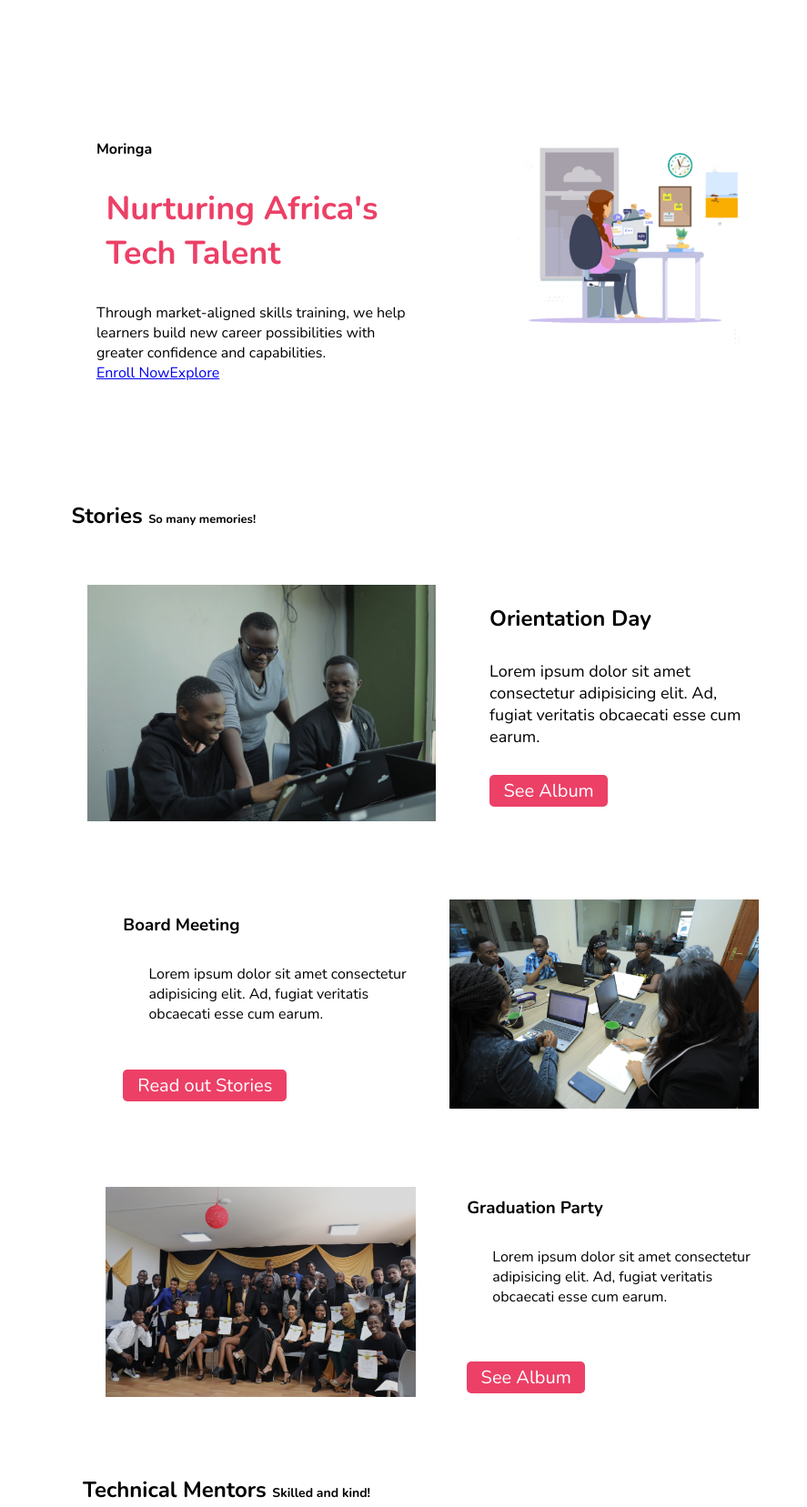
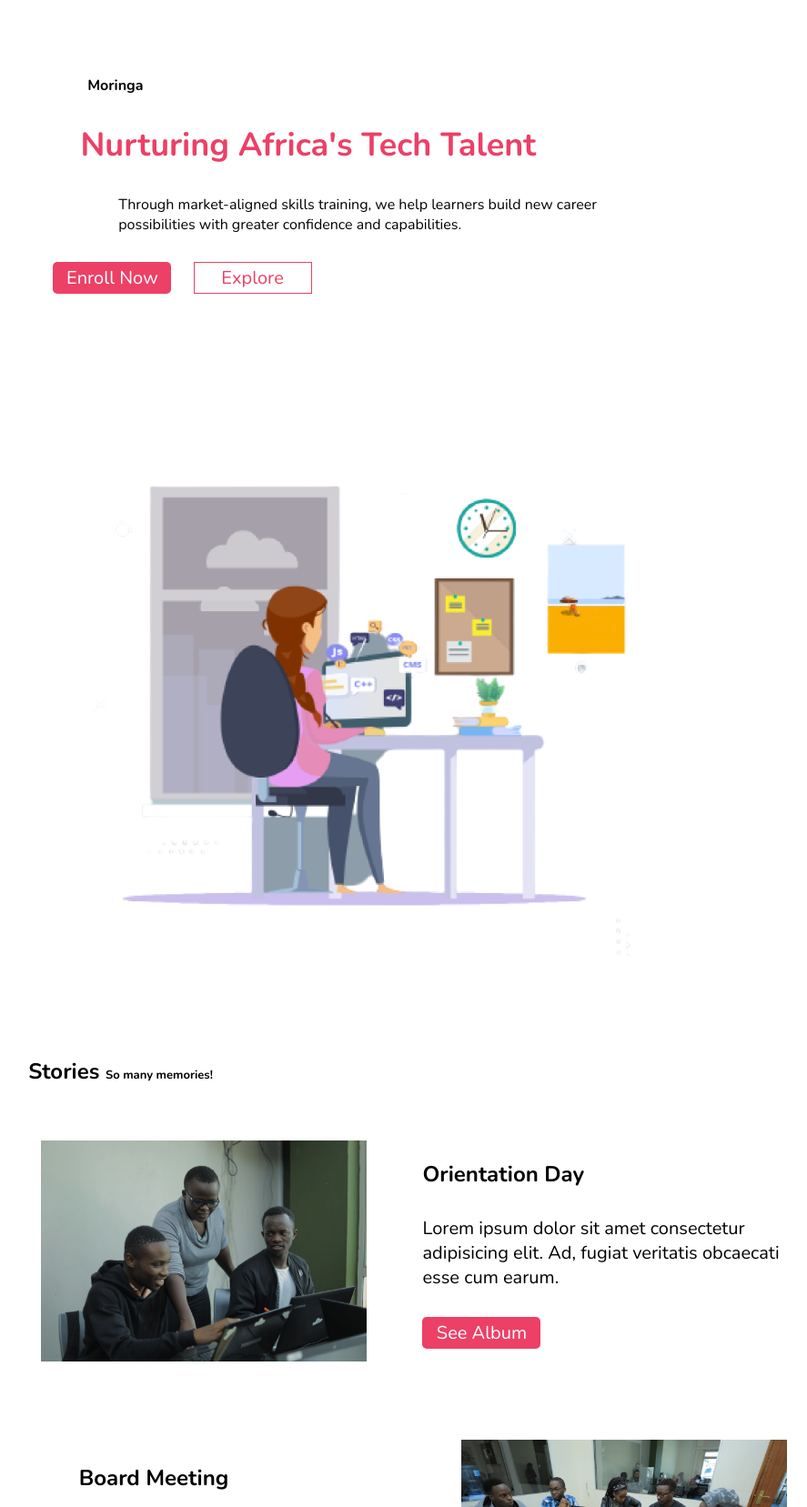
Before and after one commit to ndurivin/moringa-landing-page, a plain HTML site: page index.html in a window 1280 px wide. Shown: the part 136-1793 px from the top of the page at 91% size, without its empty margins (217-1104 px from the left). Drawn offline with nearby package versions, Linux system fonts and the light colour scheme; files that its build step writes are made by us from their sources; files whose address does not match are found by name.

Commit message:
Additional styling of landing area

```diff
--- a/assets/css/styles.css
+++ b/assets/css/styles.css
@@ -24,6 +24,7 @@
     margin-right: 20px;
     font-size: medium;
 
+
 }
 .menu-items li a{
     list-style: none;
@@ -47,14 +48,18 @@
     text-decoration: none;
     font-size: 17px;
 }
+
 .landing-area{
     display: flex;
-    margin: 80px;
+    margin: 60px;
+}
+
+.la-btns{
+    display: inline-block;
 }
 .la-left{
     padding-top: 80px;
-    margin: 50px;
-    width: 100%;
+    margin: auto;
 }
 .la-left h1{
     color: #ec4067;
@@ -63,6 +68,20 @@
 }
 
 
+.btn-explore{
+    background-color: #fff;
+    width: 130px;
+    height: 35px;
+    border: 1px solid #ec4067;
+    margin-top: 30px;
+    margin-left: 20px;
+}
+.btn-explore a{
+    text-decoration: none;
+    color: #ec4067;
+    font-size: 20px;
+
+}
 
 .stories{
     margin: 80px;
@@ -103,18 +122,31 @@
 }
 
 .stories-orient-right{
-    margin-top: 60px;
-    width: 70%;
+    margin-top: 50px;
+    width: 100%;
     margin: auto;
 }
 
 .stories-orient-right p{
+    font-size: 20px;
+}
+.orient-title{
+    margin-bottom: 30px;
+}
+
+
+.stories-board-left{
+    margin-top: 50px;
+    width: 100%;
+    margin: auto;
+}
+
+.stories-grad-left p{
     font-size: 18px;
 }
 .orient-title{
     margin-bottom: 30px;
 }
-
 
 
 
@@ -158,17 +190,17 @@
 }
 .btn-projects{
     background-color: #ec4067;
-    width: 100px;
-    height: 25px;
+    width: 120px;
+    height: 35px;
     border-radius: 5px;
     border: none;
     margin-top: 30px;
-}
+
 }
 .btn-projects a{
     text-decoration: none;
     color: #fff;
-    font-size: 12px;
+    font-size: 18px;
 }
 
 .buttons a{
@@ -219,6 +251,7 @@
 
 
 .sure-area{
+    margin: 80px;
     word-spacing: 2px;
 }
 
@@ -228,6 +261,7 @@
 }
 .sure-area p{
     font-size: 23px;
+    margin-bottom: 30px
 }
 
 .btn-enroll{
--- a/index.html
+++ b/index.html
@@ -39,14 +39,19 @@
         <div class="landing-area">
             <div class="la-left">
                 <h4>Moringa</h4>
-                <h1>Nurturing Africa's Tech Talent</h1>
-                <p>
-                    Through market-aligned skills training, we help learners build new
-                    career possibilities with greater confidence and capabilities.
-                </p>
-                <div class="btn-1">
-                    <a href="#" class="enroll">Enroll Now</a><a href="#" class="explore">Explore</a>
+
+                <h1 class="la-title">Nurturing Africa's Tech Talent</h1>
+                <div class="info-area">
+                    <p>
+                        Through market-aligned skills training, we help learners build new
+                        career possibilities with greater confidence and capabilities.
+                    </p>
                 </div>
+                <div class="la-btns">
+                    <button class="btn-stories"><a href="#" class="enroll">Enroll Now</a></button>
+                    <button class="btn-explore"><a href="#" class="explore">Explore</a></button>
+                </div>
+            </div>
             </div>
 
             <div class="la-right">
@@ -74,10 +79,12 @@
 
 
             <div class="board">
-                <div class="stories-board-left">
-                    <h3>Board Meeting</h3>
-                   <div class="para-stories"> <p> Lorem ipsum dolor sit amet consectetur adipisicing elit. Ad, fugiat
-                        veritatis obcaecati esse cum earum.</p></div>
+                <div class="stories-orient-right">
+                    <h2 class="orient-title">Board Meeting</h2>
+                    <p>
+                        Lorem ipsum dolor sit amet consectetur adipisicing elit. Ad, fugiat
+                        veritatis obcaecati esse cum earum.
+                    </p>
                     <div><button class="btn-stories-1"><a href="#">Read out Stories</a></button></div>
                 </div>
 
@@ -92,10 +99,12 @@
                     <img src="/moringa_landing-page/assets/img/grad.png" alt="" />
                 </div>
 
-                <div class="stories-grad-right">
-                    <h3>Graduation Party</h3>
-                    <div class="para-stories"> <p> Lorem ipsum dolor sit amet consectetur adipisicing elit. Ad, fugiat
-                        veritatis obcaecati esse cum earum.</p></div>
+                <div class="stories-orient-right">
+                    <h2 class="orient-title">Graduation Party</h2>
+                    <p>
+                        Lorem ipsum dolor sit amet consectetur adipisicing elit. Ad, fugiat
+                        veritatis obcaecati esse cum earum.
+                    </p>
                     <div><button class="btn-stories"><a href="#">See Album</a></button></div>
                 </div>
             </div>
```
